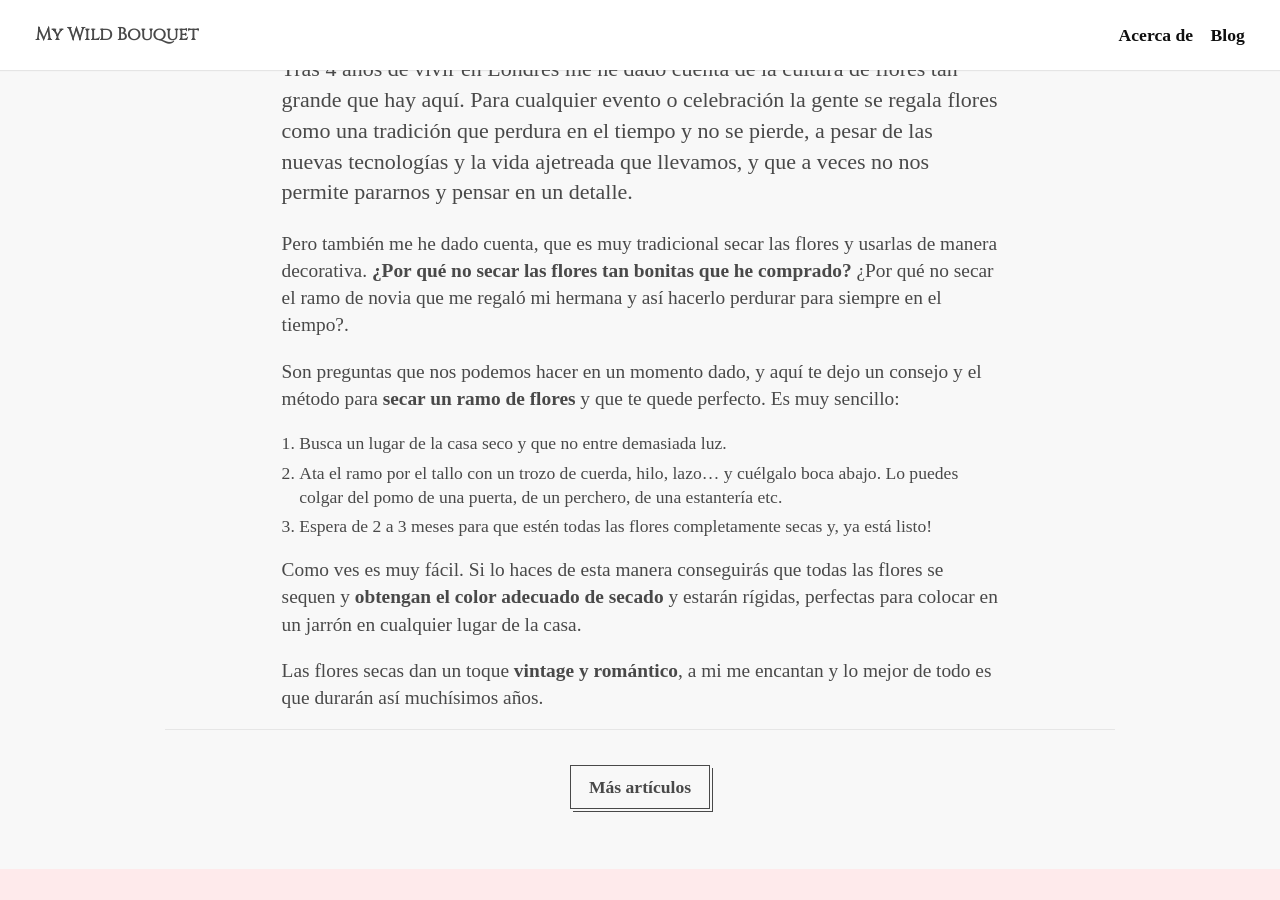
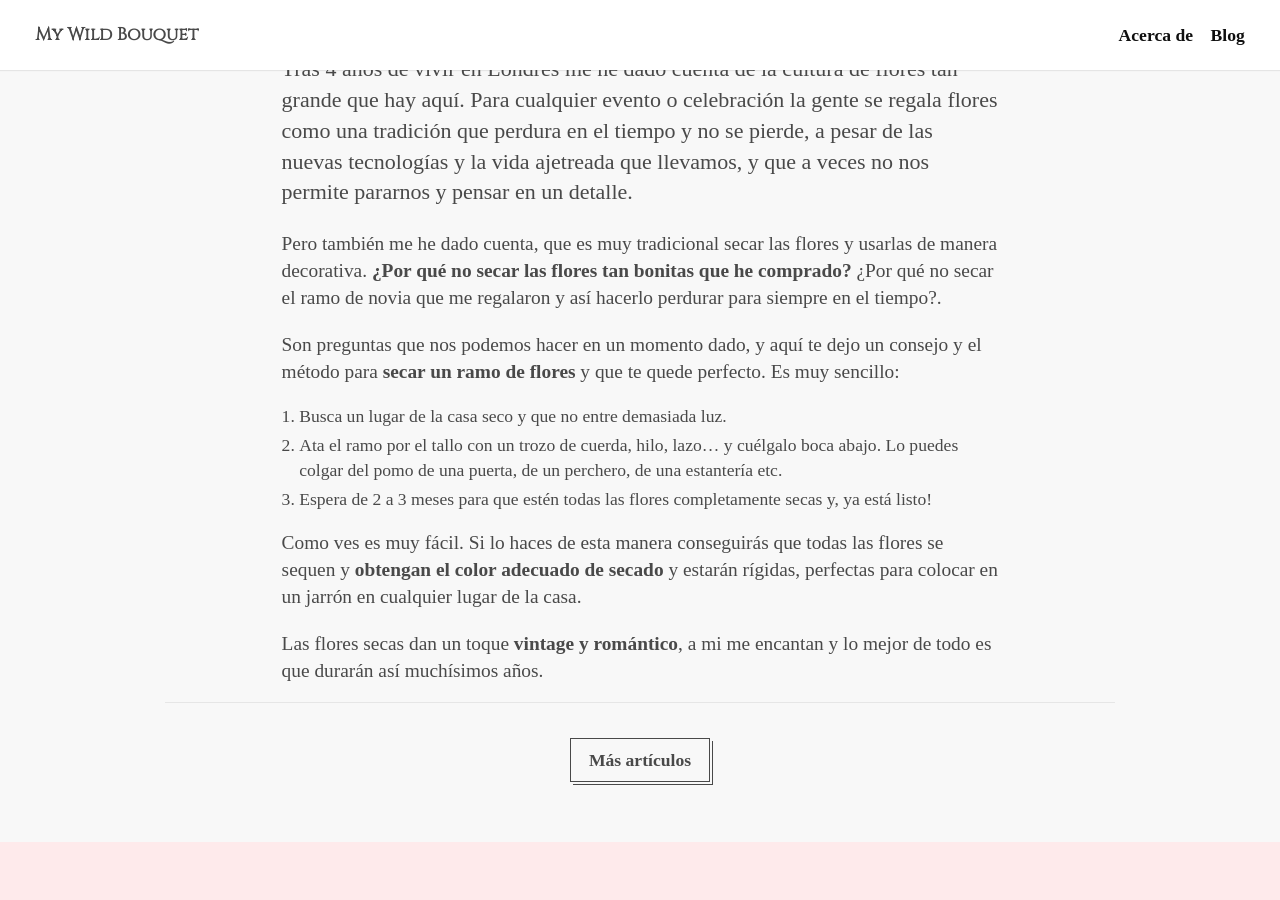
Before and after one commit to keyvanakbary/ramosilvestre.com, a Jekyll site: the page built from src/_posts/2017-11-20-como-secar-un-ramo-de-flores.md, in a window 1280 px wide and 900 px high, scrolled down 965 px. Built offline with Jekyll 4.4.1, drawn with Linux system fonts in a browser that asks for light colours; some web fonts are replaced.

Commit message:
Update 2017-11-20-como-secar-un-ramo-de-flores.md

```diff
--- a/src/_posts/2017-11-20-como-secar-un-ramo-de-flores.md
+++ b/src/_posts/2017-11-20-como-secar-un-ramo-de-flores.md
@@ -12,7 +12,7 @@ image: /assets/images/posts/secar-flores.jpg
 
 Tras 4 años de vivir en Londres me he dado cuenta de la cultura de flores tan grande que hay aquí. Para cualquier evento o celebración la gente se regala flores como una tradición que perdura en el tiempo y no se pierde, a pesar de las nuevas tecnologías y la vida ajetreada que llevamos, y que a veces no nos permite pararnos y pensar en un detalle.
 
-Pero también me he dado cuenta, que es muy tradicional secar las flores y usarlas de manera decorativa. **¿Por qué no secar las flores tan bonitas que he comprado?** ¿Por qué no secar el ramo de novia que me regaló mi hermana y así hacerlo perdurar para siempre en el tiempo?.
+Pero también me he dado cuenta, que es muy tradicional secar las flores y usarlas de manera decorativa. **¿Por qué no secar las flores tan bonitas que he comprado?** ¿Por qué no secar el ramo de novia que me regalaron y así hacerlo perdurar para siempre en el tiempo?.
 
 Son preguntas que nos podemos hacer en un momento dado, y aquí te dejo un consejo y el método para **secar un ramo de flores** y que te quede perfecto. Es muy sencillo:
 
```
